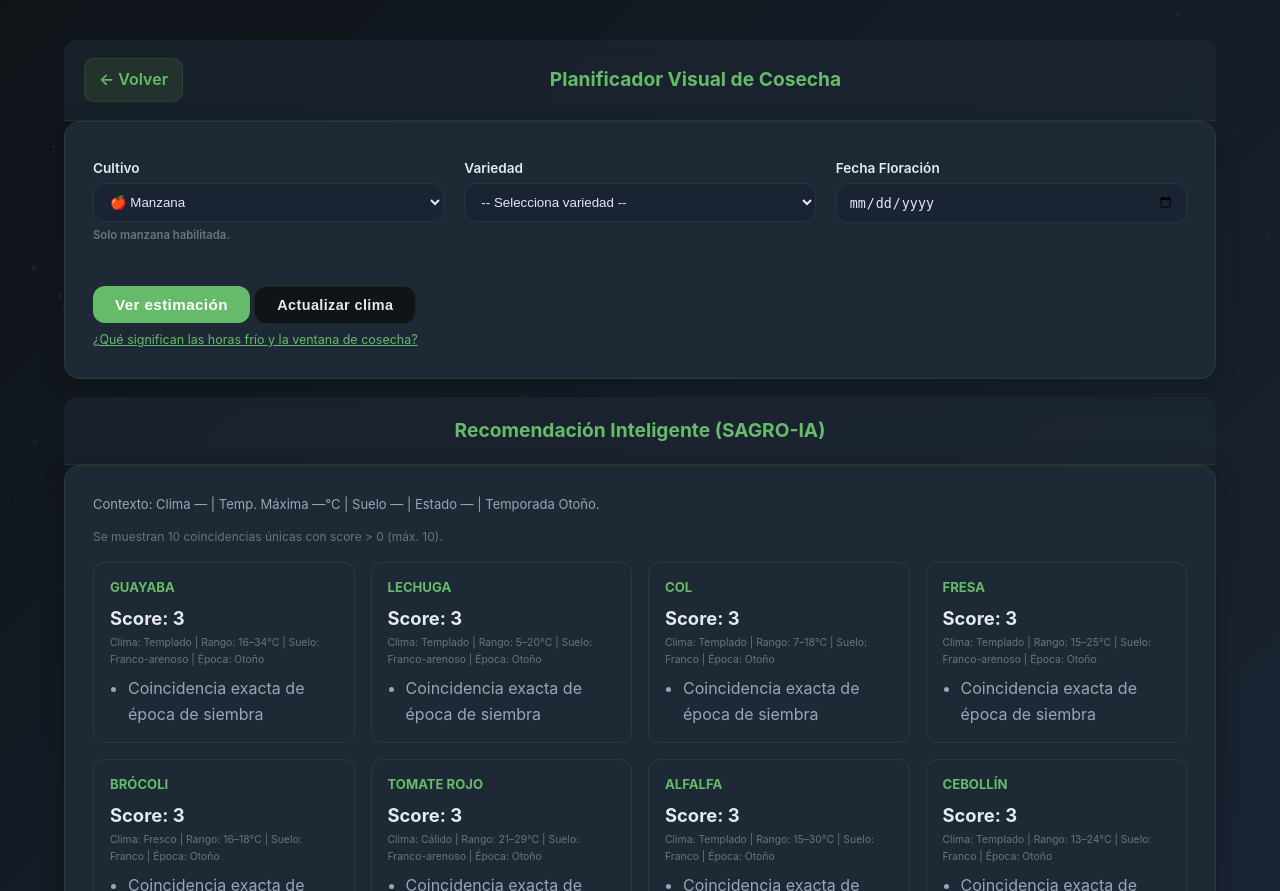
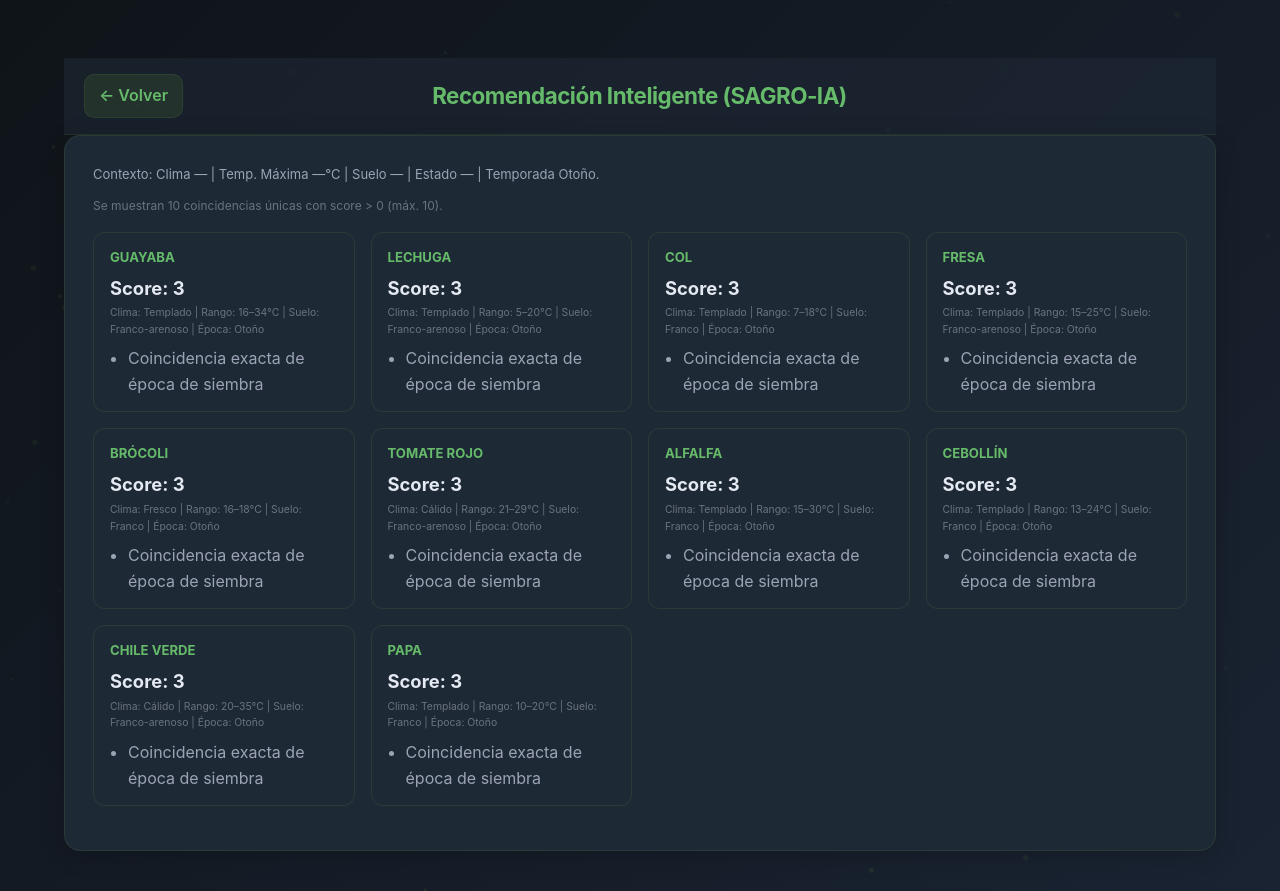
Before and after one commit to CesarAlanCR/hackatek, a PHP site: page /planificador_visual.php in a window 1280 px wide. Run offline with PHP 8.4, Linux system fonts and the light colour scheme; data comes from the database, SQL or seed files in the repository; data that the repository does not hold is empty.

Commit message:
Update planificador_visual.php

```diff
--- a/vistas/planificador_visual.php
+++ b/vistas/planificador_visual.php
@@ -420,59 +420,12 @@ small{color:var(--text-muted);}
 </head>
 <body>
 <main class="container" style="padding:40px 0">
-    <div class="page-card">
-        <div class="page-header">
-        <a href="index.php" class="btn-back">← Volver</a>
-        <h2>Planificador Visual de Cosecha</h2>
-      </div>
-        <section class="card">
-
-            <form method="POST" class="controls">
-                <div class="form-row">
-                    <label for="cultivo">
-                        Cultivo
-                        <select name="cultivo" id="cultivo">
-                            <option value="manzana" selected>🍎 Manzana</option>
-                            <option value="aguacate" disabled>🥑 Aguacate (próximo)</option>
-                            <option value="frijol" disabled>🫘 Frijol (próximo)</option>
-                            <option value="trigo" disabled>🌾 Trigo (próximo)</option>
-                            <option value="maiz" disabled>🌽 Maíz (próximo)</option>
-                            <option value="tomate" disabled>🍅 Tomate (próximo)</option>
-                            <option value="chile" disabled>🌶️ Chile (próximo)</option>
-                        </select>
-                        <small style="display:block;color:var(--text-muted);margin-top:4px;">Solo manzana habilitada.</small>
-                    </label>
-                    <label for="variedad_id">
-                        Variedad
-                        <select name="variedad_id" id="variedad_id" required>
-                            <option value="">-- Selecciona variedad --</option>
-                            <?php foreach($variedades as $v): ?>
-                                <option value="<?= htmlspecialchars((string)$v['id']) ?>" <?= (isset($variedad_id) && $variedad_id == $v['id']) ? 'selected' : '' ?>><?= htmlspecialchars($v['nombre_variedad']) ?></option>
-                            <?php endforeach; ?>
-                        </select>
-                    </label>
-                    <label for="fecha_floracion">
-                        Fecha Floración
-                        <input type="date" name="fecha_floracion" id="fecha_floracion" value="<?= htmlspecialchars($_POST['fecha_floracion'] ?? '') ?>" required />
-                    </label>
-                </div>
-                <button type="submit" name="accion" value="calcular" class="btn">Ver estimación</button>
-                <button type="submit" name="accion" value="actualizar_clima" class="btn btn-secondary">Actualizar clima</button>
-            </form>
-            <?php if($mensaje): ?><div class="alerta"><?= htmlspecialchars($mensaje) ?></div><?php endif; ?>
-            <div class="help-toggle" onclick="document.getElementById('ayudaConceptos').style.display = document.getElementById('ayudaConceptos').style.display==='none'?'block':'none';">¿Qué significan las horas frío y la ventana de cosecha?</div>
-            <div id="ayudaConceptos">
-                <strong>Horas frío:</strong> Son horas con temperatura baja (0°C a 7°C) necesarias para que el árbol cumpla su ciclo y la fruta alcance calidad óptima. <br/>
-                <strong>Ventana de cosecha:</strong> Periodo recomendado para cortar la fruta: demasiado pronto falta desarrollo; demasiado tarde puede perder firmeza. <br/>
-                <strong>Ajuste por frío:</strong> Si el frío acumulado es menor al esperado se retrasa un poco la fecha estimada. <br/>
-                <em>Consejo:</em> Usa "Actualizar clima" si pasaron varias horas o días desde la última consulta.
-            </div>
-        </section>
-    </div>
     <!-- Recomendación Inteligente basada en contexto -->
     <div class="page-card" style="margin-top:18px;">
-        <div class="page-header">
-            <h2>Recomendación Inteligente (SAGRO-IA)</h2>
+        <div class="map-header" style="display:flex;align-items:center;gap:16px;padding:16px 20px;background:rgba(30,41,54,0.6);border-bottom:1px solid var(--border);">
+            <a href="index.php" class="btn-back">← Volver</a>
+            <h5 style="margin:0;color:var(--accent);font-size:1.4rem;font-weight:700;flex:1;text-align:center;letter-spacing:-0.5px;">Recomendación Inteligente (SAGRO-IA)</h5>
+            <div style="width:100px"></div>
         </div>
         <section class="card">
             <?php if(!$dbOk): ?>
```
